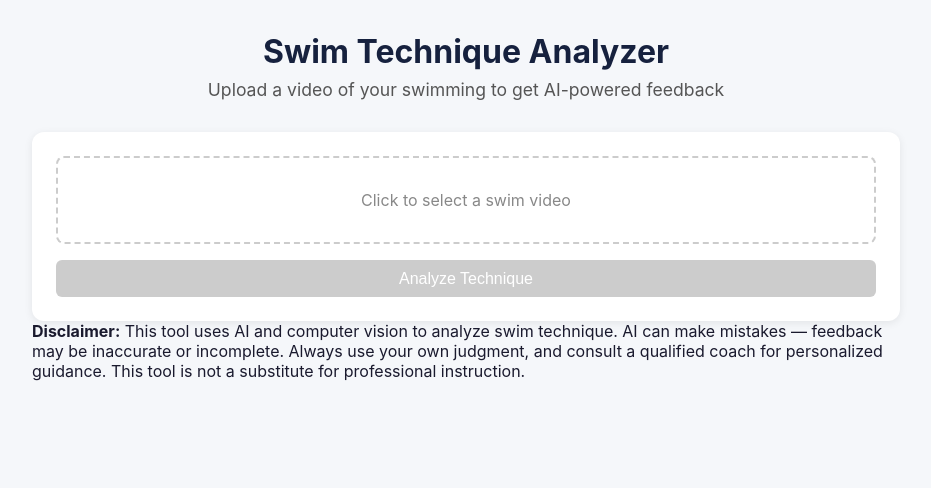
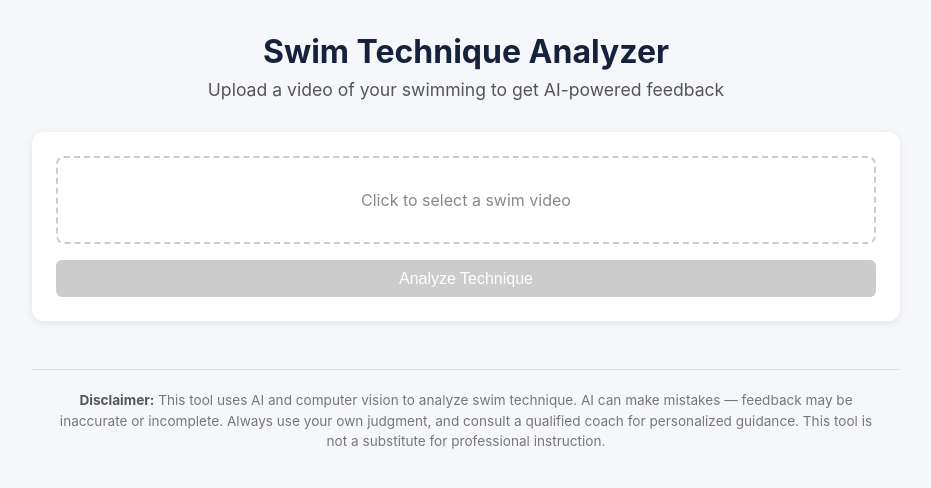
Before and after one commit to anniewang-27/swim, a React (Vite) app in the folder frontend/: page / in a window 1280 px wide. Shown: the top 488 px of the page, without its empty margins (174-1105 px from the left). Built offline with nearby package versions, Linux system fonts and the light colour scheme.

Commit message:
Add AI disclaimer footer about using judgment and consulting coaches

```diff
--- a/frontend/src/App.css
+++ b/frontend/src/App.css
@@ -51,3 +51,17 @@
   border-radius: 8px;
   text-align: center;
 }
+
+.app-footer {
+  margin-top: 3rem;
+  padding: 1.25rem;
+  border-top: 1px solid #e0e0e0;
+  font-size: 0.85rem;
+  color: #777;
+  text-align: center;
+  line-height: 1.5;
+}
+
+.app-footer strong {
+  color: #555;
+}
```
